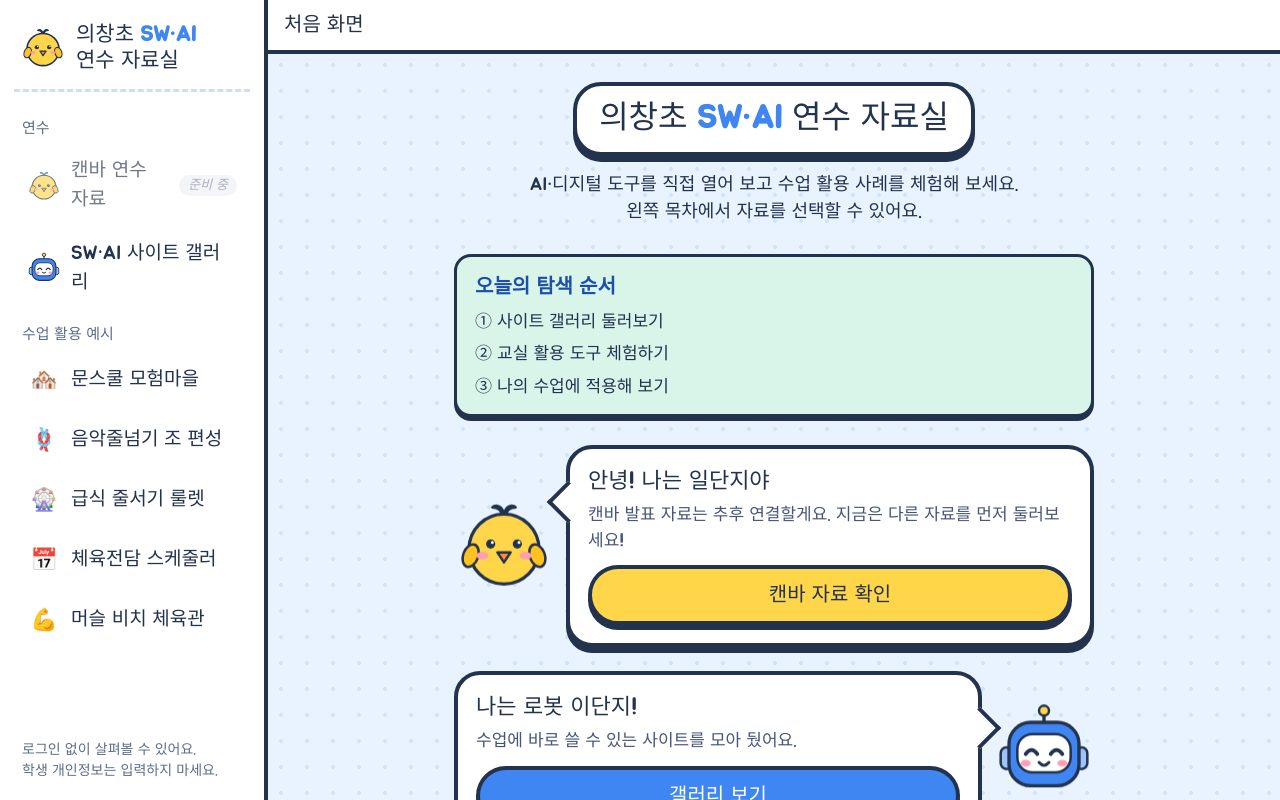
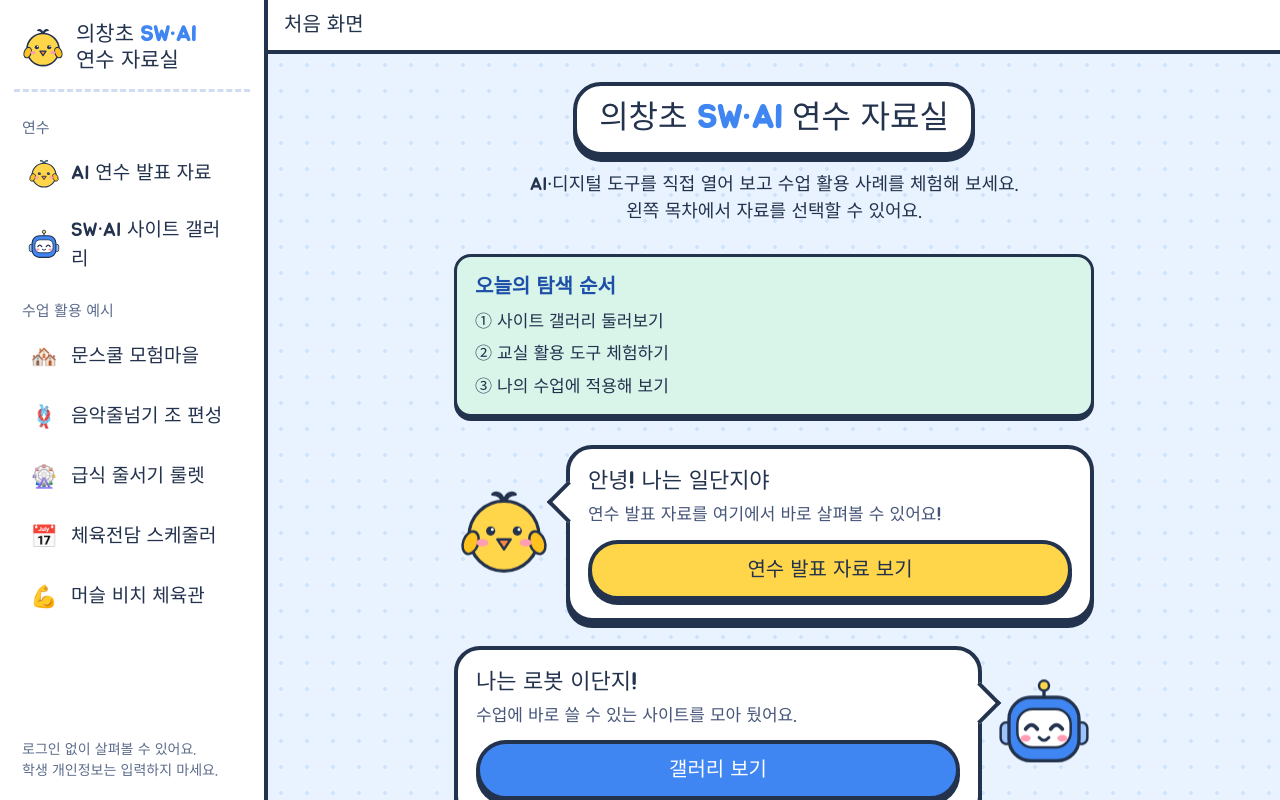
Before and after one commit to seongmoon777-debug/sw-ai-gallery, a plain HTML site: page training/index.html in a window 1280 px wide. Drawn offline with Linux system fonts and the light colour scheme.

Commit message:
Connect web PDF of AI training slides and update presentation labels

```diff
--- a/training/index.html
+++ b/training/index.html
@@ -180,11 +180,11 @@
 
 <script>
   // ▼ 링크를 따옴표 안에 붙여 넣으세요. 비워 두면 "준비 중"으로 보여요.
-  var CANVA_URL = "";   // 캔바 연수 자료 공유 링크
+  var CANVA_URL = "의창초_AI연수_웹용.pdf";   // 현재 연수 발표자료 PDF. 추후 캔바 공유 링크로 변경 가능
 
   // embed:false 는 이 화면 안에서 열 수 없는 주소일 때. roulette.html, muscle-beach.html 은 index.html 과 같은 폴더에 함께 올려야 해요.
   var ITEMS = [
-    {id:"canva",    group:"연수",      title:"캔바 연수 자료",     icon:"chick", url:CANVA_URL, embed:true},
+    {id:"canva",    group:"연수",      title:"AI 연수 발표 자료",     icon:"chick", url:CANVA_URL, embed:true},
     {id:"gallery",  group:"연수",      title:"SW·AI 사이트 갤러리", icon:"robot", url:"https://seongmoon777-debug.github.io/sw-ai-gallery/", embed:true},
     {id:"world",    group:"수업 활용 예시", title:"문스쿨 모험마을",     emoji:"🏘️",  url:"https://seongmoon777-debug.github.io/class-world/", embed:true},
     {id:"jump",     group:"수업 활용 예시", title:"음악줄넘기 조 편성",  emoji:"🪢",  url:"https://seongmoon777-debug.github.io/music-jump-rope/", embed:true},
@@ -252,7 +252,7 @@
       '<h1 class="title">의창초 <b>SW·AI</b> 연수 자료실</h1>' +
       '<p class="sub">AI·디지털 도구를 직접 열어 보고 수업 활용 사례를 체험해 보세요.<br>왼쪽 목차에서 자료를 선택할 수 있어요.</p>' +
       '<div class="agenda"><b>오늘의 탐색 순서</b><span>① 사이트 갤러리 둘러보기</span><span>② 교실 활용 도구 체험하기</span><span>③ 나의 수업에 적용해 보기</span></div>' +
-      row(false, "chick", "안녕! 나는 일단지야", "캔바 발표 자료는 추후 연결할게요. 지금은 다른 자료를 먼저 둘러보세요!", "", "캔바 자료 확인", "canva") +
+      row(false, "chick", "안녕! 나는 일단지야", "연수 발표 자료를 여기에서 바로 살펴볼 수 있어요!", "", "연수 발표 자료 보기", "canva") +
       row(true, "robot", "나는 로봇 이단지!", "수업에 바로 쓸 수 있는 사이트를 모아 뒀어요.", "b", "갤러리 보기", "gallery") +
       row(false, "cat", "삼단지는 참고 자료 담당!", "AI로 제작한 학급 운영 도구를 직접 체험해 보세요.", "m", "활용 예시 보기", "world") +
       '</div></div>';
```
